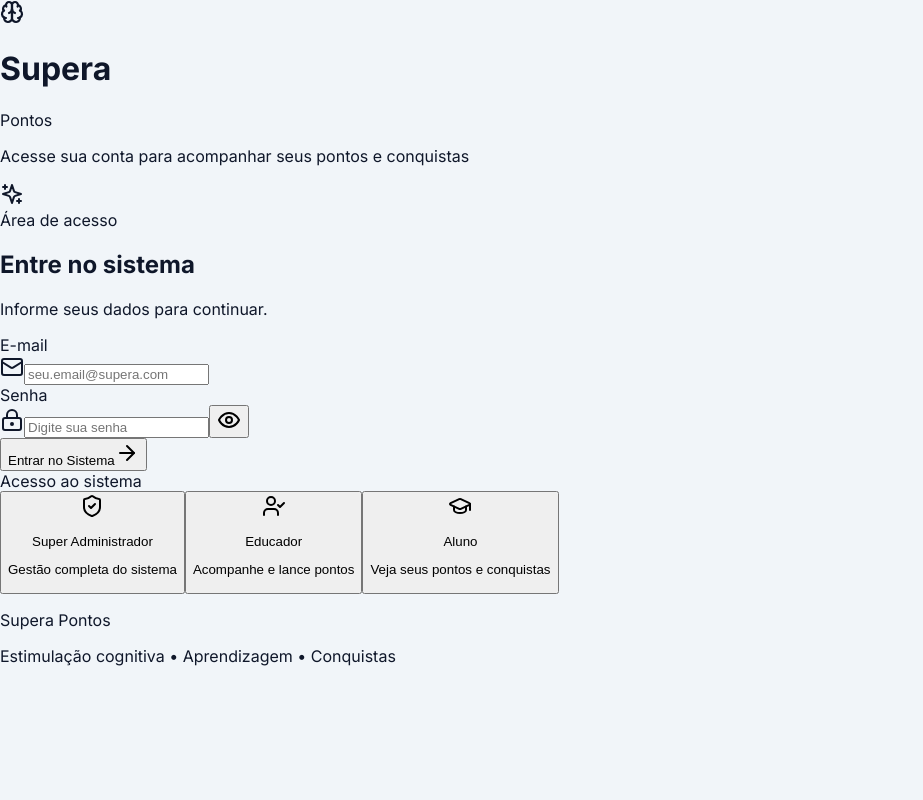
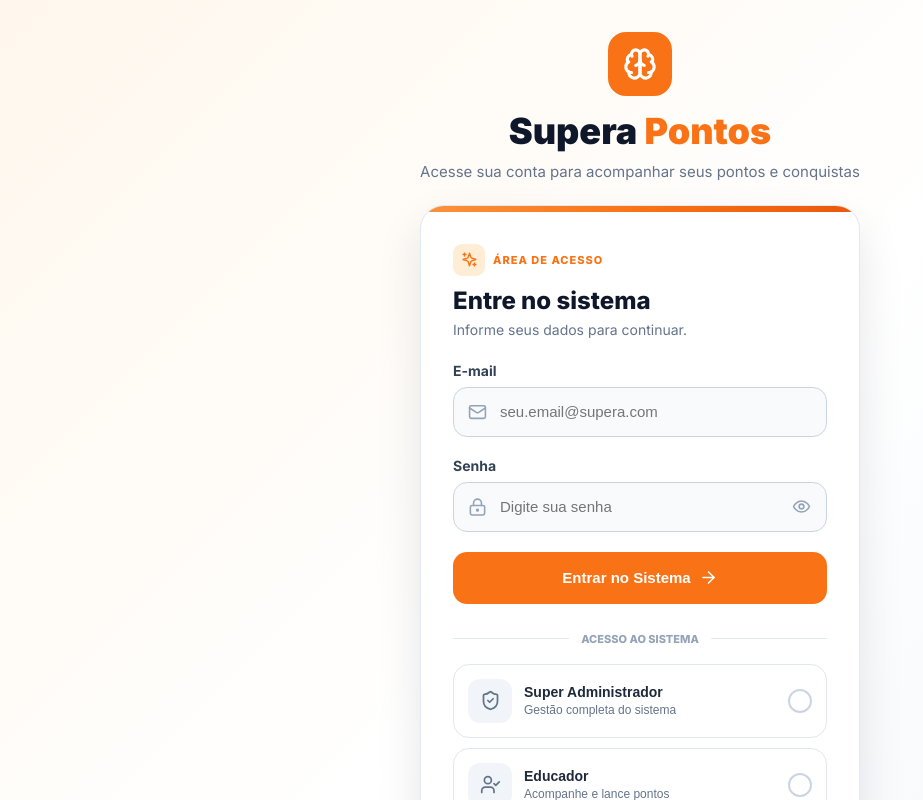
Before and after one commit to williamromario01-dot/supera-pontos-next, a Next.js app: page / in a window 1280 px wide. Shown: the top 800 px of the page, without its empty margins (0-923 px from the left). Built offline with nearby package versions, Linux system fonts and the light colour scheme.

Commit message:
Update page.tsx

```diff
--- a/src/app/page.tsx
+++ b/src/app/page.tsx
@@ -71,9 +71,7 @@
       const data = await response.json();
 
       if (!response.ok) {
-        setError(
-          data?.error || "E-mail ou senha incorretos."
-        );
+        setError(data?.error || "E-mail ou senha incorretos.");
         return;
       }
 
@@ -94,6 +92,7 @@
       router.refresh();
     } catch (error) {
       console.error("Erro ao realizar login:", error);
+
       setError(
         "Não foi possível conectar ao sistema. Tente novamente."
       );
@@ -103,78 +102,126 @@
   }
 
   return (
-    <main className="min-h-screen bg-gradient-to-br from-orange-50 via-white to-slate-100 flex items-center justify-center px-4 py-8">
-      <div className="w-full max-w-md">
-        {/* LOGO / MARCA */}
-        <div className="text-center mb-6">
-          <div className="inline-flex items-center justify-center w-16 h-16 rounded-2xl bg-orange-500 shadow-lg shadow-orange-200 mb-4">
-            <Brain className="w-9 h-9 text-white" strokeWidth={2.2} />
+    <main className="login-page">
+      <div className="login-container">
+
+        {/* CABEÇALHO */}
+        <div className="login-header">
+
+          <div className="login-logo">
+            <Brain size={34} strokeWidth={2.2} />
           </div>
 
-          <div className="flex items-center justify-center gap-2">
-            <h1 className="text-3xl sm:text-4xl font-black tracking-tight text-slate-900">
-              Supera
-            </h1>
+          <h1 className="login-title">
+            Supera <span>Pontos</span>
+          </h1>
 
-            <span className="text-3xl sm:text-4xl font-black tracking-tight text-orange-500">
-              Pontos
-            </span>
-          </div>
-
-          <p className="mt-2 text-sm sm:text-base text-slate-500">
+          <p className="login-subtitle">
             Acesse sua conta para acompanhar seus pontos e conquistas
           </p>
         </div>
 
-        {/* CARD PRINCIPAL */}
-        <section className="bg-white rounded-3xl shadow-xl shadow-slate-200/70 border border-slate-100 overflow-hidden">
-          {/* BARRA SUPERIOR */}
-          <div className="h-1.5 bg-gradient-to-r from-orange-400 via-orange-500 to-orange-600" />
+        {/* CARD */}
+        <section className="login-card">
 
-          <div className="p-6 sm:p-8">
-            {/* CABEÇALHO */}
-            <div className="mb-6">
-              <div className="flex items-center gap-2 mb-2">
-                <div className="w-8 h-8 rounded-lg bg-orange-100 flex items-center justify-center">
-                  <Sparkles className="w-4 h-4 text-orange-500" />
+          <div className="login-card-top" />
+
+          <div className="login-card-content">
+
+            {/* TÍTULO */}
+            <div>
+              <div
+                style={{
+                  display: "flex",
+                  alignItems: "center",
+                  gap: "8px",
+                  marginBottom: "10px",
+                }}
+              >
+                <div
+                  style={{
+                    width: "32px",
+                    height: "32px",
+                    borderRadius: "9px",
+                    background: "#ffedd5",
+                    display: "flex",
+                    alignItems: "center",
+                    justifyContent: "center",
+                    color: "#f97316",
+                  }}
+                >
+                  <Sparkles size={17} />
                 </div>
 
-                <span className="text-xs font-extrabold uppercase tracking-wider text-orange-500">
+                <span
+                  style={{
+                    color: "#f97316",
+                    fontSize: "11px",
+                    fontWeight: 800,
+                    textTransform: "uppercase",
+                    letterSpacing: "1px",
+                  }}
+                >
                   Área de acesso
                 </span>
               </div>
 
-              <h2 className="text-2xl font-black text-slate-900">
+              <h2 className="login-section-title">
                 Entre no sistema
               </h2>
 
-              <p className="text-sm text-slate-500 mt-1">
+              <p className="login-section-text">
                 Informe seus dados para continuar.
               </p>
             </div>
 
             {/* ERRO */}
             {error && (
-              <div className="mb-5 rounded-2xl border border-red-200 bg-red-50 px-4 py-3">
-                <p className="text-sm font-semibold text-red-600">
-                  {error}
-                </p>
+              <div
+                style={{
+                  marginBottom: "20px",
+                  padding: "12px 14px",
+                  borderRadius: "12px",
+                  border: "1px solid #fecaca",
+                  background: "#fef2f2",
+                  color: "#dc2626",
+                  fontSize: "13px",
+                  fontWeight: 600,
+                }}
+              >
+                {error}
               </div>
             )}
 
             {/* FORMULÁRIO */}
-            <form onSubmit={handleLogin} className="space-y-5">
+            <form onSubmit={handleLogin}>
+
               {/* E-MAIL */}
-              <div>
+              <div className="login-field">
+
                 <label
                   htmlFor="email"
-                  className="block text-sm font-bold text-slate-700 mb-2"
+                  className="login-label"
                 >
                   E-mail
                 </label>
 
-                <div className="relative">
-                  <Mail className="absolute left-4 top-1/2 -translate-y-1/2 w-5 h-5 text-slate-400 pointer-events-none" />
+                <div
+                  style={{
+                    position: "relative",
+                  }}
+                >
+                  <Mail
+                    size={19}
+                    style={{
+                      position: "absolute",
+                      left: "15px",
+                      top: "50%",
+                      transform: "translateY(-50%)",
+                      color: "#94a3b8",
+                      pointerEvents: "none",
+                    }}
+                  />
 
                   <input
                     id="email"
@@ -186,26 +233,48 @@
                     placeholder="seu.email@supera.com"
                     autoComplete="email"
                     required
-                    className="w-full h-13 rounded-2xl border border-slate-200 bg-slate-50 pl-12 pr-4 text-slate-900 placeholder:text-slate-400 outline-none transition-all focus:border-orange-400 focus:bg-white focus:ring-4 focus:ring-orange-100"
+                    className="login-input"
+                    style={{
+                      paddingLeft: "46px",
+                    }}
                   />
                 </div>
               </div>
 
               {/* SENHA */}
-              <div>
+              <div className="login-field">
+
                 <label
                   htmlFor="password"
-                  className="block text-sm font-bold text-slate-700 mb-2"
+                  className="login-label"
                 >
                   Senha
                 </label>
 
-                <div className="relative">
-                  <LockKeyhole className="absolute left-4 top-1/2 -translate-y-1/2 w-5 h-5 text-slate-400 pointer-events-none" />
+                <div
+                  style={{
+                    position: "relative",
+                  }}
+                >
+                  <LockKeyhole
+                    size={19}
+                    style={{
+                      position: "absolute",
+                      left: "15px",
+                      top: "50%",
+                      transform: "translateY(-50%)",
+                      color: "#94a3b8",
+                      pointerEvents: "none",
+                    }}
+                  />
 
                   <input
                     id="password"
-                    type={showPassword ? "text" : "password"}
+                    type={
+                      showPassword
+                        ? "text"
+                        : "password"
+                    }
                     value={password}
                     onChange={(event) =>
                       setPassword(event.target.value)
@@ -213,25 +282,45 @@
                     placeholder="Digite sua senha"
                     autoComplete="current-password"
                     required
-                    className="w-full h-13 rounded-2xl border border-slate-200 bg-slate-50 pl-12 pr-12 text-slate-900 placeholder:text-slate-400 outline-none transition-all focus:border-orange-400 focus:bg-white focus:ring-4 focus:ring-orange-100"
+                    className="login-input"
+                    style={{
+                      paddingLeft: "46px",
+                      paddingRight: "48px",
+                    }}
                   />
 
                   <button
                     type="button"
                     onClick={() =>
-                      setShowPassword((current) => !current)
+                      setShowPassword(
+                        (current) => !current
+                      )
                     }
-                    className="absolute right-3 top-1/2 -translate-y-1/2 w-9 h-9 rounded-xl flex items-center justify-center text-slate-400 hover:text-orange-500 hover:bg-orange-50 transition-colors"
                     aria-label={
                       showPassword
                         ? "Ocultar senha"
                         : "Mostrar senha"
                     }
+                    style={{
+                      position: "absolute",
+                      right: "7px",
+                      top: "50%",
+                      transform: "translateY(-50%)",
+                      width: "38px",
+                      height: "38px",
+                      border: 0,
+                      background: "transparent",
+                      color: "#94a3b8",
+                      cursor: "pointer",
+                      display: "flex",
+                      alignItems: "center",
+                      justifyContent: "center",
+                    }}
                   >
                     {showPassword ? (
-                      <EyeOff className="w-5 h-5" />
+                      <EyeOff size={19} />
                     ) : (
-                      <Eye className="w-5 h-5" />
+                      <Eye size={19} />
                     )}
                   </button>
                 </div>
@@ -241,33 +330,48 @@
               <button
                 type="submit"
                 disabled={loading}
-                className="w-full h-13 rounded-2xl bg-orange-500 hover:bg-orange-600 active:bg-orange-700 text-white font-extrabold flex items-center justify-center gap-2 shadow-lg shadow-orange-200 transition-all disabled:opacity-60 disabled:cursor-not-allowed disabled:hover:bg-orange-500"
+                className="login-button"
+                style={{
+                  display: "flex",
+                  alignItems: "center",
+                  justifyContent: "center",
+                  gap: "8px",
+                  opacity: loading ? 0.65 : 1,
+                }}
               >
                 {loading ? (
                   <>
-                    <span className="w-5 h-5 border-2 border-white/40 border-t-white rounded-full animate-spin" />
+                    <span
+                      style={{
+                        width: "18px",
+                        height: "18px",
+                        border: "2px solid rgba(255,255,255,.4)",
+                        borderTopColor: "#fff",
+                        borderRadius: "50%",
+                        display: "inline-block",
+                        animation: "spin 0.8s linear infinite",
+                      }}
+                    />
+
                     Entrando...
                   </>
                 ) : (
                   <>
                     Entrar no Sistema
-                    <ArrowRight className="w-5 h-5" />
+                    <ArrowRight size={19} />
                   </>
                 )}
               </button>
             </form>
 
             {/* DIVISOR */}
-            <div className="flex items-center gap-3 my-7">
-              <div className="flex-1 h-px bg-slate-200" />
-              <span className="text-xs font-bold text-slate-400 uppercase tracking-wider">
-                Acesso ao sistema
-              </span>
-              <div className="flex-1 h-px bg-slate-200" />
+            <div className="login-divider">
+              <span>Acesso ao sistema</span>
             </div>
 
             {/* PERFIS */}
-            <div className="space-y-3">
+            <div className="profile-list">
+
               {profiles.map((profile) => {
                 const Icon = profile.icon;
                 const selected =
@@ -280,67 +384,113 @@
                     onClick={() =>
                       setSelectedProfile(profile.id)
                     }
-                    className={`w-full flex items-center gap-3 p-3.5 rounded-2xl border text-left transition-all ${
-                      selected
-                        ? "border-orange-400 bg-orange-50 ring-2 ring-orange-100"
-                        : "border-slate-200 bg-white hover:border-orange-200 hover:bg-orange-50/40"
-                    }`}
+                    className="profile-card"
+                    style={{
+                      borderColor: selected
+                        ? "#fb923c"
+                        : "#e2e8f0",
+                      background: selected
+                        ? "#fff7ed"
+                        : "#ffffff",
+                      boxShadow: selected
+                        ? "0 0 0 3px rgba(249,115,22,.10)"
+                        : "none",
+                    }}
                   >
+
                     <div
-                      className={`w-11 h-11 rounded-xl flex items-center justify-center flex-shrink-0 ${
-                        selected
-                          ? "bg-orange-500 text-white"
-                          : "bg-slate-100 text-slate-500"
-                      }`}
+                      className="profile-icon"
+                      style={{
+                        background: selected
+                          ? "#f97316"
+                          : "#f1f5f9",
+                        color: selected
+                          ? "#ffffff"
+                          : "#64748b",
+                      }}
                     >
-                      <Icon className="w-5 h-5" />
+                      <Icon size={21} />
                     </div>
 
-                    <div className="min-w-0 flex-1">
+                    <div className="profile-info">
+
                       <p
-                        className={`font-extrabold text-sm ${
-                          selected
-                            ? "text-orange-700"
-                            : "text-slate-800"
-                        }`}
+                        className="profile-name"
+                        style={{
+                          color: selected
+                            ? "#c2410c"
+                            : "#1e293b",
+                        }}
                       >
                         {profile.title}
                       </p>
 
-                      <p className="text-xs text-slate-500 mt-0.5">
+                      <p className="profile-description">
                         {profile.description}
                       </p>
+
                     </div>
 
                     <div
-                      className={`w-5 h-5 rounded-full border-2 flex items-center justify-center flex-shrink-0 ${
-                        selected
-                          ? "border-orange-500 bg-orange-500"
-                          : "border-slate-300"
-                      }`}
+                      style={{
+                        width: "20px",
+                        height: "20px",
+                        borderRadius: "50%",
+                        border: selected
+                          ? "2px solid #f97316"
+                          : "2px solid #cbd5e1",
+                        background: selected
+                          ? "#f97316"
+                          : "transparent",
+                        display: "flex",
+                        alignItems: "center",
+                        justifyContent: "center",
+                        flexShrink: 0,
+                      }}
                     >
                       {selected && (
-                        <div className="w-2 h-2 rounded-full bg-white" />
+                        <div
+                          style={{
+                            width: "7px",
+                            height: "7px",
+                            borderRadius: "50%",
+                            background: "#ffffff",
+                          }}
+                        />
                       )}
                     </div>
+
                   </button>
                 );
               })}
+
             </div>
+
           </div>
         </section>
 
         {/* RODAPÉ */}
-        <div className="text-center mt-6">
-          <p className="text-xs text-slate-400">
-            Supera Pontos
-          </p>
+        <div className="login-footer">
+          <div>Supera Pontos</div>
 
-          <p className="text-xs text-slate-400 mt-1">
+          <div style={{ marginTop: "4px" }}>
             Estimulação cognitiva • Aprendizagem • Conquistas
-          </p>
+          </div>
         </div>
+
       </div>
+
+      <style jsx>{`
+        @keyframes spin {
+          from {
+            transform: rotate(0deg);
+          }
+
+          to {
+            transform: rotate(360deg);
+          }
+        }
+      `}</style>
     </main>
   );
 }
```
